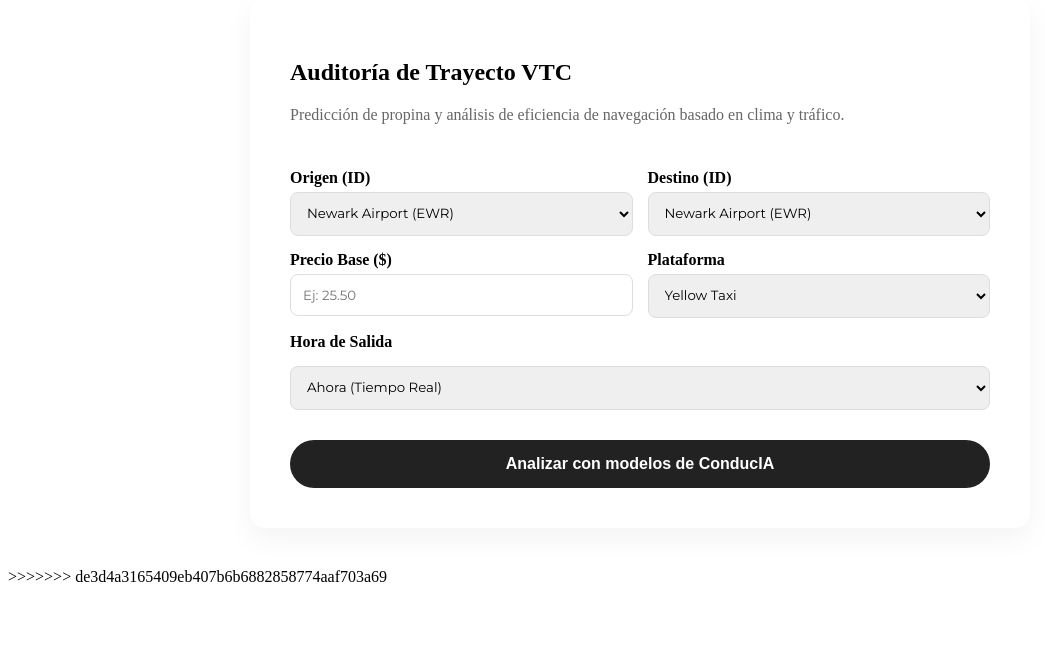
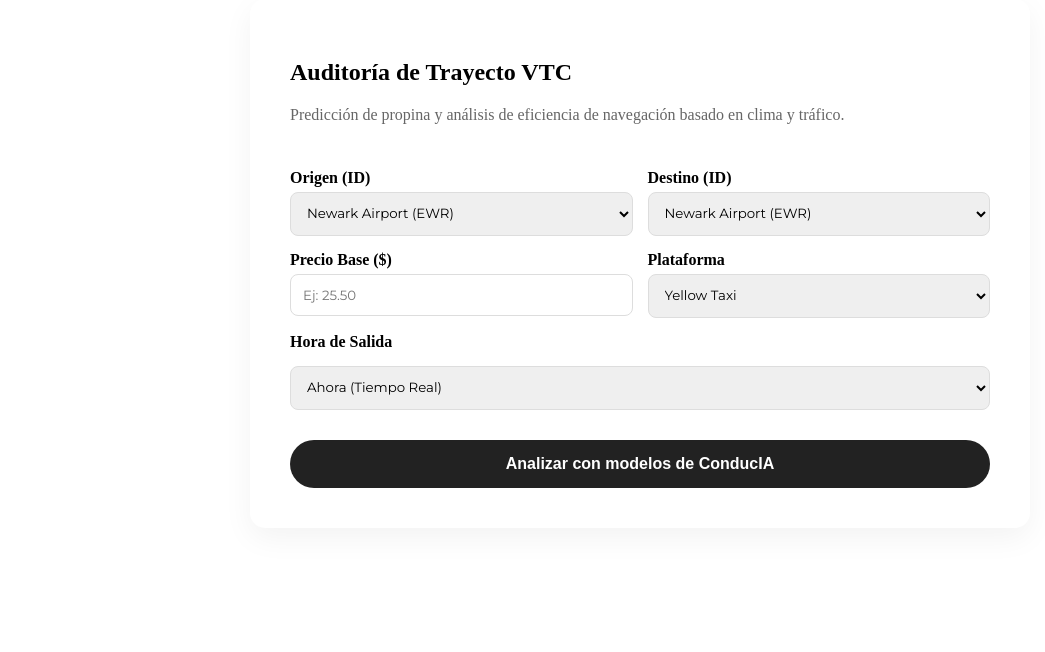
Before and after one commit to carmengranadosv/PD2-conducIA, a FastAPI app: page /vtc in a window 1280 px wide. Shown: the part 148-800 px from the top of the page, without its empty margins (0-1045 px from the left). Run offline with FastAPI, Linux system fonts and the light colour scheme; parts of the project's set-up code (start-up, migrations or seed data) failed here and were passed over.

Commit message:
Corregir el error en la página web

```diff
--- a/despliegue/templates/documentacion.html
+++ b/despliegue/templates/documentacion.html
@@ -4,7 +4,6 @@
     <meta charset="UTF-8">
     <title>ConducIA - Quiénes Somos</title>
     <link href="https://fonts.googleapis.com/css2?family=Montserrat:wght@300;400;700&display=swap" rel="stylesheet">
-    <link rel="stylesheet" href="{{ url_for('static', path='/style.css') }}">
     <style>
         .top-bar { background: #222; color: white; padding: 10px 0; text-align: center; font-family: 'Montserrat', sans-serif; font-size: 0.75rem; letter-spacing: 1px; text-transform: uppercase; }
         .main-nav { background: rgba(255, 255, 255, 0.95); backdrop-filter: blur(10px); padding: 15px 0; position: sticky; top: 0; z-index: 1000; box-shadow: 0 2px 15px rgba(0,0,0,0.05); display: flex; justify-content: center; align-items: center; gap: 30px; }
--- a/despliegue/templates/taxi.html
+++ b/despliegue/templates/taxi.html
@@ -72,5 +72,4 @@
         </div>
     </div>
 </body>
->>>>>>> de3d4a3165409eb407b6b6882858774aaf703a69
 </html>
--- a/despliegue/templates/vtc.html
+++ b/despliegue/templates/vtc.html
@@ -112,5 +112,4 @@
         </div>
     </div>
 </body>
->>>>>>> de3d4a3165409eb407b6b6882858774aaf703a69
 </html>
```
